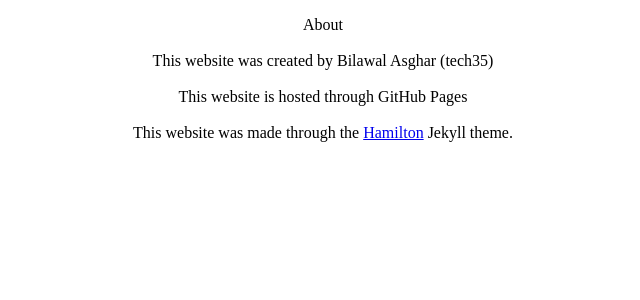
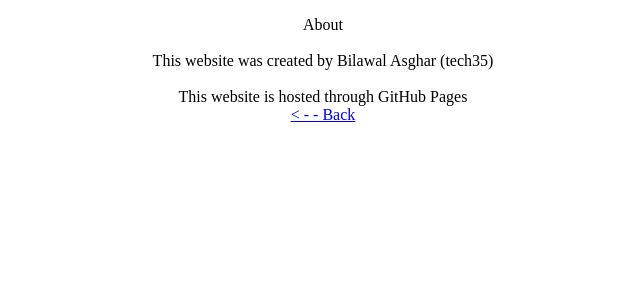
Before and after one commit to tech35/tech35.github.io, a Jekyll site: the page other/about.html, which Jekyll copies as it is, in a window 1280 px wide. Shown: the top 300 px of the page, without its empty margins (317-957 px from the left). Built offline with Jekyll 4.4.1, drawn with Linux system fonts in a browser that asks for light colours.

Commit message:
Update about.html

```diff
--- a/other/about.html
+++ b/other/about.html
@@ -30,8 +30,7 @@
     <br>
     This website is hosted through GitHub Pages
     <br>
-    <br>
-    This website was made through the <a href="https://github.com/ngzhio/jekyll-theme-hamilton">Hamilton</a> Jekyll theme.
+    <a href="https://tech35.github.io/"> < - - Back </a>
 
 
 
```
